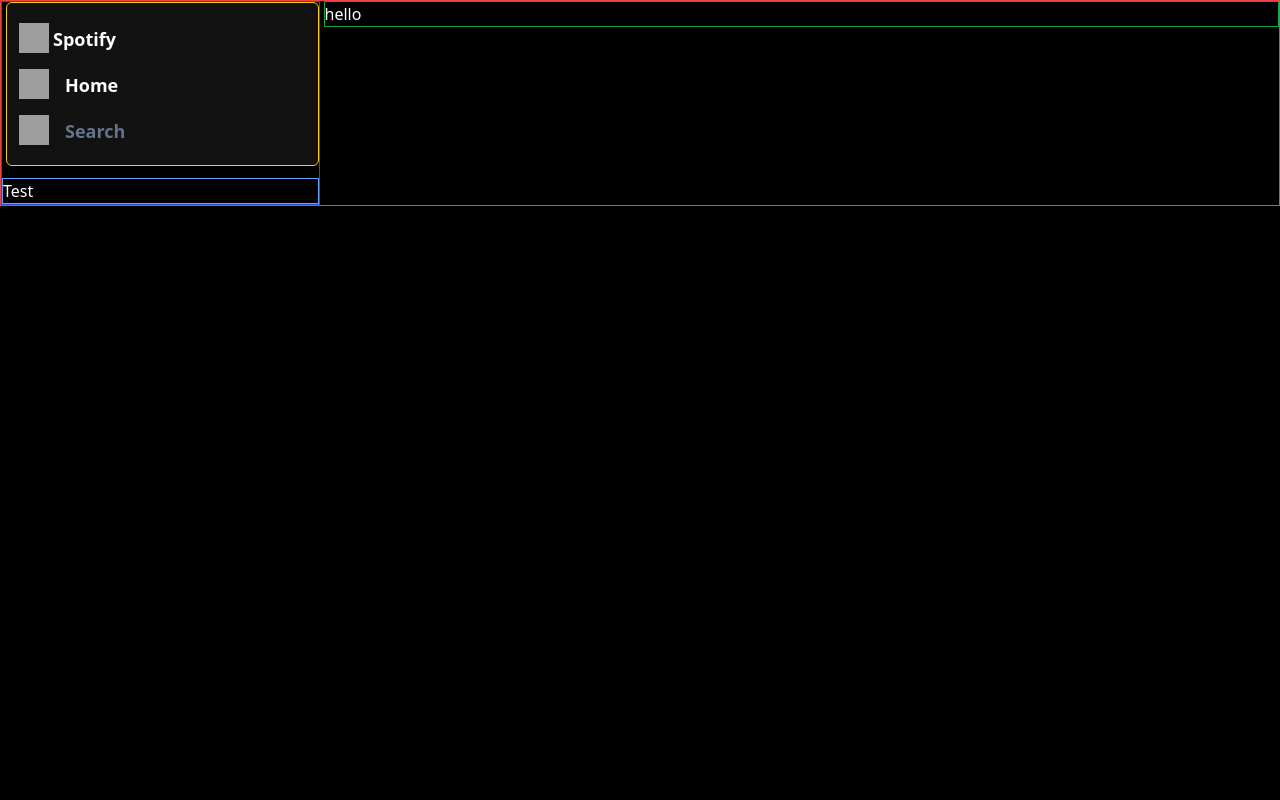
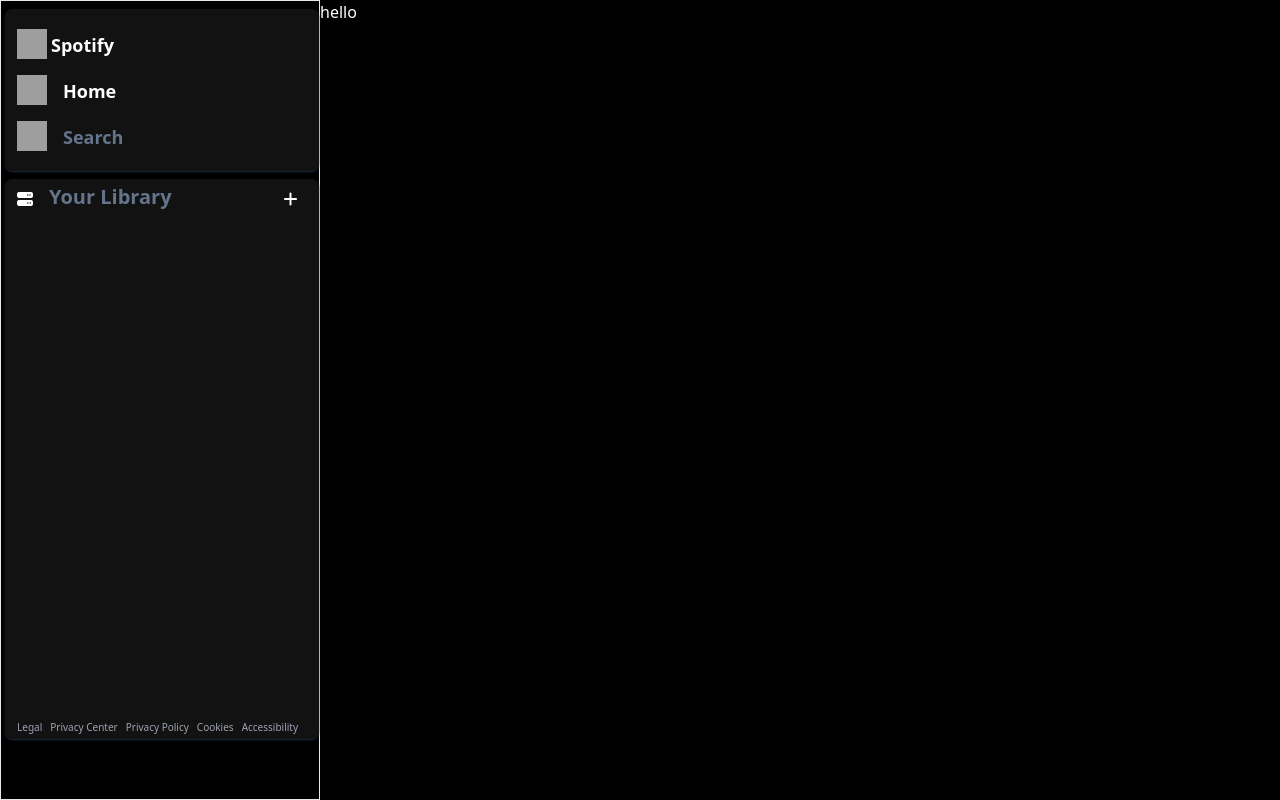
Before and after one commit to surajverma-07/MusicPlayer, a plain HTML site: page index.html in a window 1280 px wide. Drawn offline with Linux system fonts and the light colour scheme; grey boxes are pictures that could not be loaded.

Commit message:
left protion finished

```diff
--- a/index.html
+++ b/index.html
@@ -4,12 +4,23 @@
     <meta charset="UTF-8">
     <meta name="viewport" content="width=device-width, initial-scale=1.0">
     <link rel="stylesheet" href="./src/style.css">
+  <script src="https://kit.fontawesome.com/6bdc63e110.js" crossorigin="anonymous"></script>
+
     <title>Music Player</title>
 </head>
 <body class="bg-black text-white">
- <div class="flex gap-1 border-red-500 max-w-full max-h-full h-full w-full border">
-     <div class="left max-h-full h-full w-3/12 border border-blue-700 ">
-       <div class="flex flex-col ml-1 p-3  rounded-md border-yellow-400 border bg-[#121212]" >
+
+  <!-- main container  -->
+
+ <div class="flex ">
+
+    <!-- Left Portion start   -->
+
+    <div class="left  w-[25vw]  min-h-screen h-full border">
+
+       <!-- Left above home portion  -->
+
+       <div class="flex shadow-sm my-2 shadow-slate-800 flex-col ml-1 p-3  rounded-lg  bg-[#121212]" >
          <div class="my-2 flex">
            <img width="30" height="30" src="https://img.icons8.com/external-tal-revivo-filled-tal-revivo/24/external-spotify-a-swedish-audio-streaming-platform-that-provides-drm-protected-logo-filled-tal-revivo.png" alt="external-spotify-a-swedish-audio-streaming-platform-that-provides-drm-protected-logo-filled-tal-revivo"/>
            <p class="font-semibold text-lg ml-1 mt-0.5 ">Spotify</p>
@@ -18,19 +29,46 @@
             <img width="30" height="30" src="https://img.icons8.com/glyph-neue/64/FFFFFF/home--v1.png" alt="home--v1"/>
             <p class="font-semibold text-lg ml-4 mt-0.5 ">Home</p>
           </div>
+
           <div class="my-2 flex">
             <img width="30" height="30" src="https://img.icons8.com/ios/50/FFFFFF/search--v1.png" alt="search--v1"/>
             <p class="font-semibold text-lg ml-4 mt-0.5 text-slate-500">Search</p>
           </div>
         </div>
-       <div class="border border-blue-400 mt-3">
-                  Test
+
+        <!-- Left above home portion Ends -->
+
+        <!-- Left Middle Portion -->
+        <div class=" my-2 rounded-lg shadow-sm flex-col shadow-slate-800 bg-[#121212] flex  ml-1 p-3 h-full min-h-[70vh]  relative ">
+          <div class="flex gap-4">
+             <i class="fa fa-server" aria-hidden="true"></i>
+             <div class="text-slate-500 font-semibold text-xl -mt-2 ">Your Library</div>
+             <i class="fa fa-plus ml-24" aria-hidden="true"></i>
+          </div>
+          <div class="flex text-[10px] gap-2 absolute footer text-gray-400 p-0 bottom-1  ">
+            <div><a href="https://www.spotify.com/jp/legal/"><span >Legal</span></a></div>
+            <div><a href="https://www.spotify.com/jp/privacy/"><span >Privacy Center</span></a></div>
+            <div><a href="https://www.spotify.com/jp/legal/privacy-policy/"><span >Privacy Policy</span></a></div>
+            <div><a href="https://www.spotify.com/jp/legal/cookies-policy/"><span >Cookies</span></a></div>
+            <div><a href="https://www.spotify.com/jp/accessibility/"><span >Accessibility</span></a></div>
           </div>
         </div>
-     <div class="right h-full w-9/12 border border-green-600">
-      <div class="card">hello</div>
+        <!-- Left Middle Portion end -->
+
       </div>
 
+      <!-- Left Portion Ends    -->
+
+      <!-- Right Portion Start  -->
+
+      <div class="right h-full w-[75vh] ">
+        <div class="card">hello</div>
+
+      <!-- Right Portion Ends -->
+
+  </div>
+
+ <!-- Container ends  -->
 
 </body>
 </html>
```
Also changed, not shown: src/style.css. Lines whose indentation alone changed are shown as unchanged.
